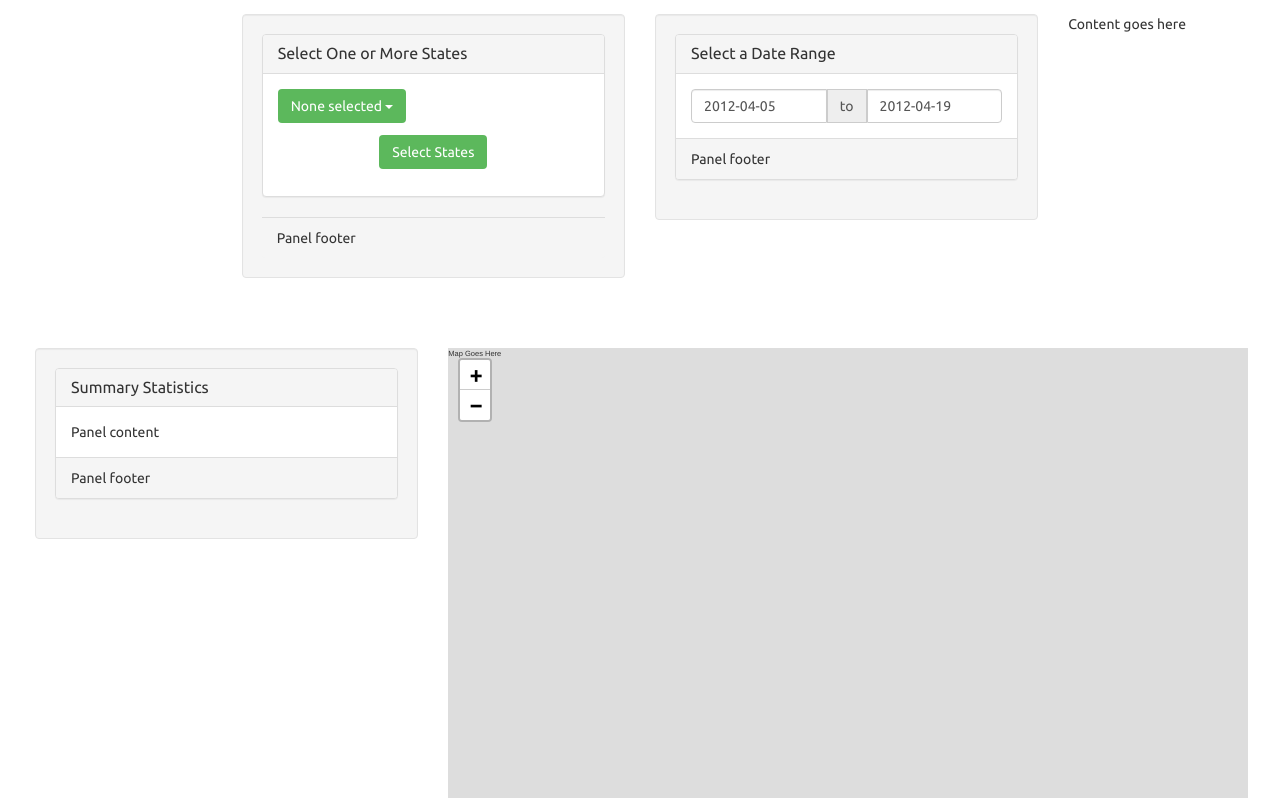
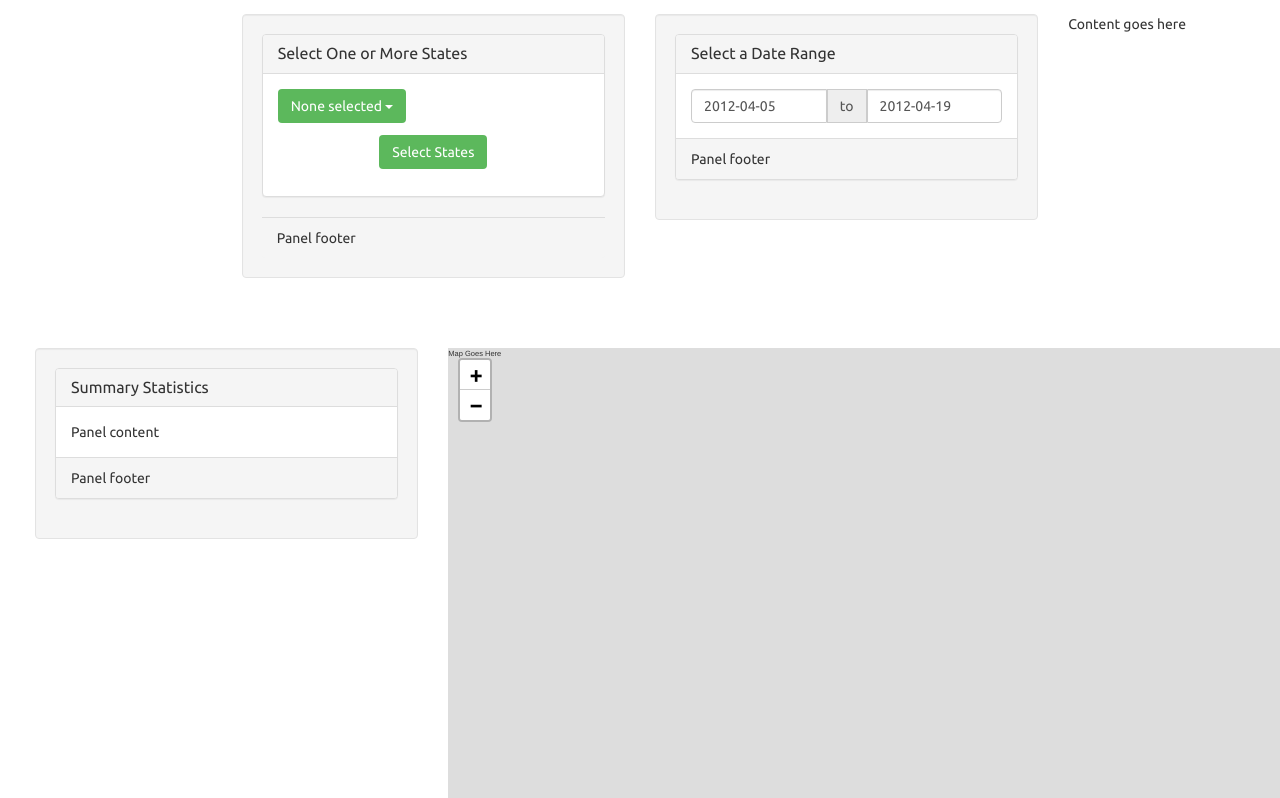
Before and after one commit to rose-gonoud/COVID-19-Unemployment, a plain HTML site: page index.html in a window 1280 px wide. Shown: the part 1218-2016 px from the top of the page. Drawn offline with nearby package versions, Linux system fonts and the light colour scheme.

Commit message:
4-20-20 class

```diff
--- a/assets/css/style.css
+++ b/assets/css/style.css
@@ -297,7 +297,7 @@ html {
 
 #map {
   height: 600px;
-  width: 800px;
+  width: 1150px;
 }
 
 .leaflet-popup-content {
```
